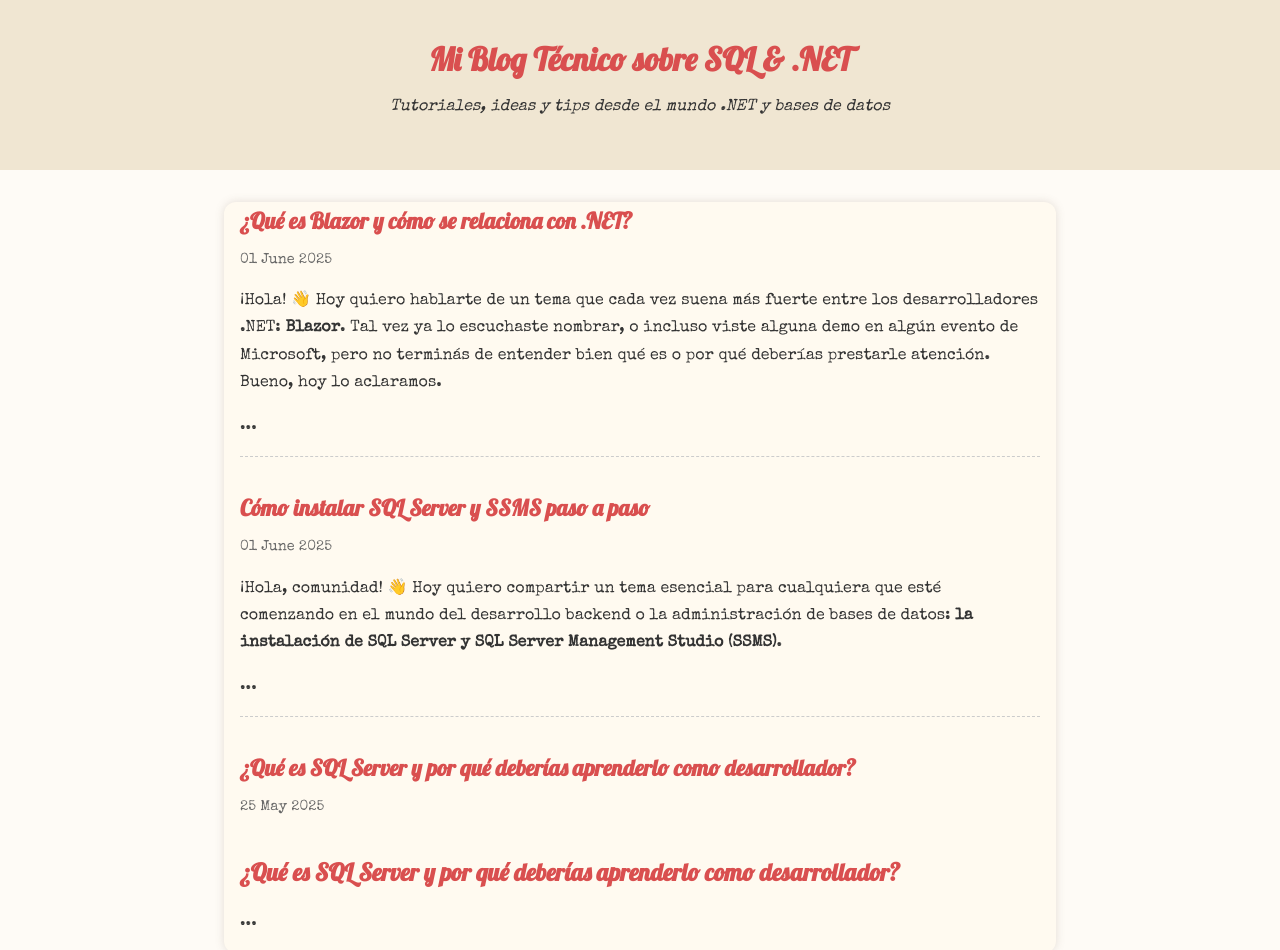
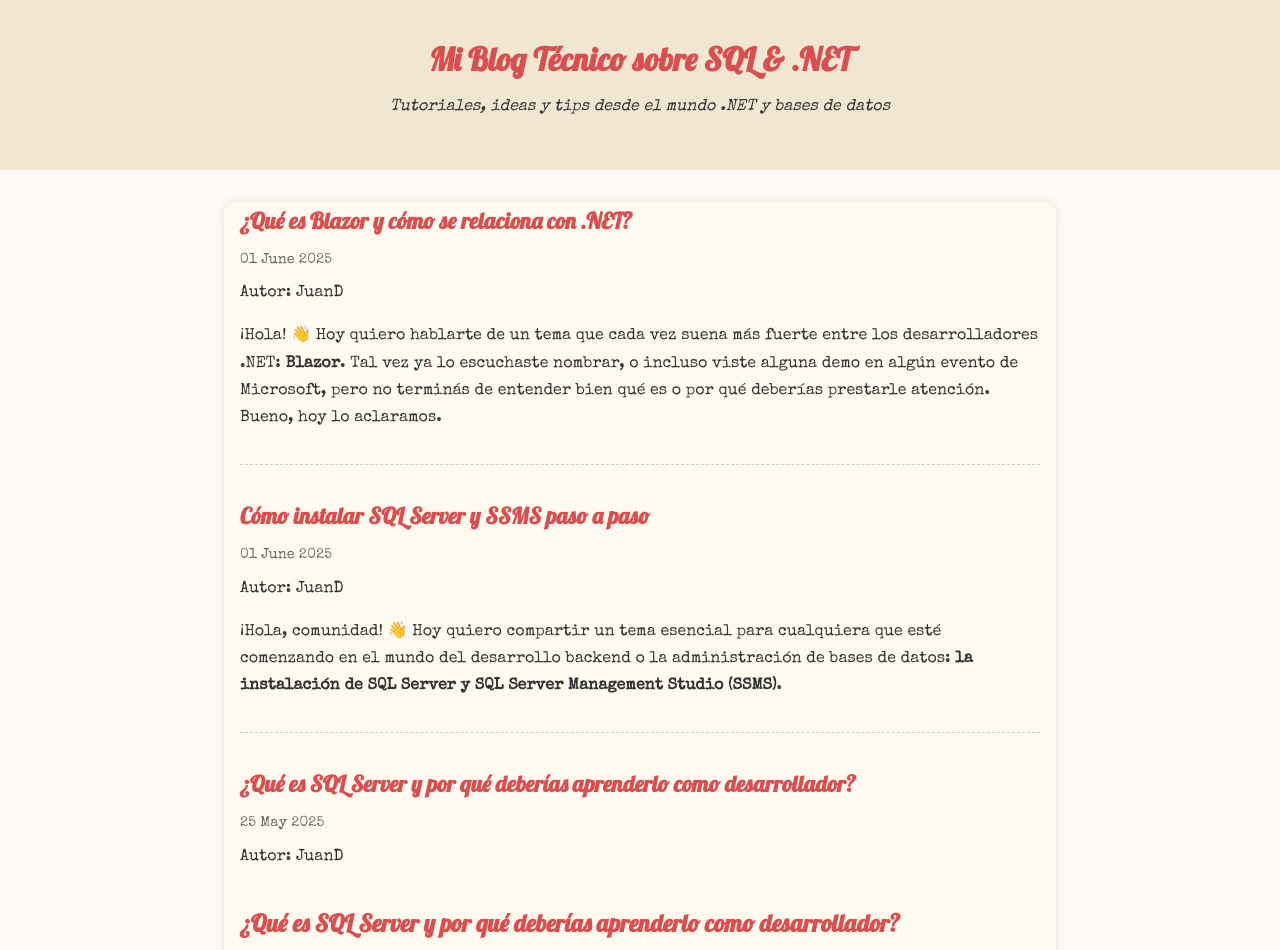
Before and after one commit to dotnetdba/dotnetdba.github.io, a Jekyll site: the page built from index.md, in a window 1280 px wide and 1400 px high. Shown: the top 950 px of the window. Built offline with Jekyll 4.4.1, drawn with Linux system fonts in a browser that asks for light colours.

Commit message:
Update home.html

```diff
--- a/_layouts/home.html
+++ b/_layouts/home.html
@@ -81,8 +81,9 @@
       <article class="post-item">
         <h2><a href="{{ post.url | relative_url }}">{{ post.title }}</a></h2>
         <div class="post-date">{{ post.date | date: "%d %B %Y" }}</div>
+        <div class="post-author">Autor: {{ post.author }}</div>
         <div class="post-excerpt">
-          {{ post.excerpt }}...
+          {{ post.excerpt }}
         </div>
       </article>
     {% endfor %}
```
